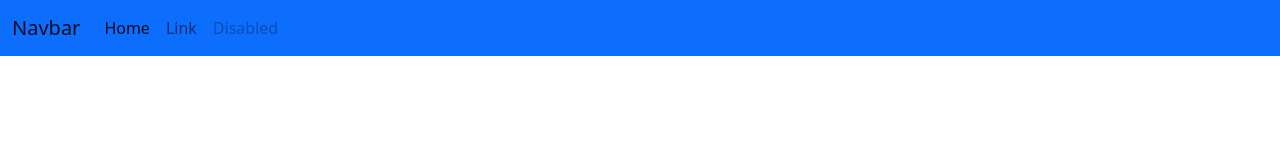
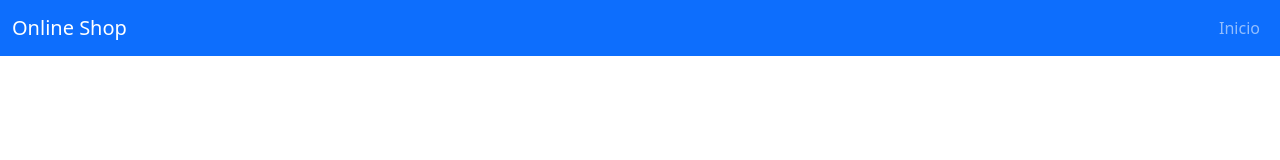
Before and after one commit to ShindouAstrea/tienda-online-seleccion, a website: page index.html in a window 1280 px wide. Drawn offline with nearby package versions, Linux system fonts and the light colour scheme.

Commit message:
Visual changes

```diff
--- a/index.html
+++ b/index.html
@@ -7,24 +7,19 @@
     <link href="https://cdn.jsdelivr.net/npm/bootstrap@5.2.0/dist/css/bootstrap.min.css" rel="stylesheet" integrity="sha384-gH2yIJqKdNHPEq0n4Mqa/HGKIhSkIHeL5AyhkYV8i59U5AR6csBvApHHNl/vI1Bx" crossorigin="anonymous">
   </head>
   <body>
-    <nav class="navbar navbar-expand-lg bg-primary">
+    <nav class="navbar navbar-expand-lg navbar-dark bg-primary">
       <div class="container-fluid">
-        <a class="navbar-brand" href="#">Navbar</a>
-        <button class="navbar-toggler" type="button" data-bs-toggle="collapse" data-bs-target="#navbarTogglerDemo02" aria-controls="navbarTogglerDemo02" aria-expanded="false" aria-label="Toggle navigation">
+        <a class="navbar-brand" href="/tienda-online/index.html">Online Shop</a>
+        <button class="navbar-toggler" type="button" data-bs-toggle="collapse" data-bs-target="#navbarNav" aria-controls="navbarNav" aria-expanded="false" aria-label="Toggle navigation">
           <span class="navbar-toggler-icon"></span>
         </button>
-        <div class="collapse navbar-collapse" id="navbarTogglerDemo02">
-          <ul class="navbar-nav me-auto mb-2 mb-lg-0">
+        <div class="collapse navbar-collapse justify-content-end" id="navbarNav">
+          <ul class="navbar-nav">
             <li class="nav-item">
-              <a class="nav-link active" aria-current="page" href="#">Home</a>
-            </li>
-            <li class="nav-item">
-              <a class="nav-link" href="#">Link</a>
-            </li>
-            <li class="nav-item">
-              <a class="nav-link disabled">Disabled</a>
+              <a class="nav-link " aria-current="page" href="/tienda-online/index.html">Inicio</a>
             </li>
           </ul>
+        </div>
       </div>
     </nav>
     <script src="https://cdn.jsdelivr.net/npm/@popperjs/core@2.11.5/dist/umd/popper.min.js" integrity="sha384-Xe+8cL9oJa6tN/veChSP7q+mnSPaj5Bcu9mPX5F5xIGE0DVittaqT5lorf0EI7Vk" crossorigin="anonymous"></script>
```
